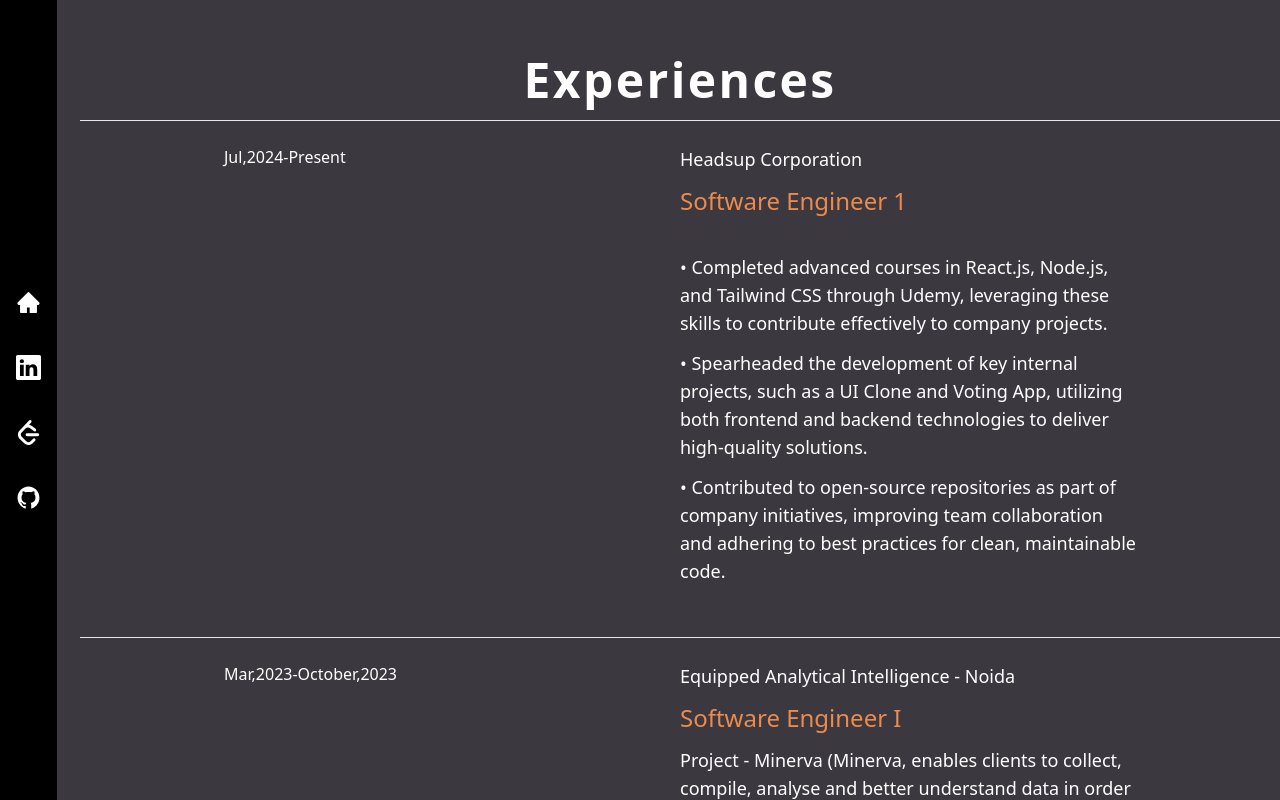
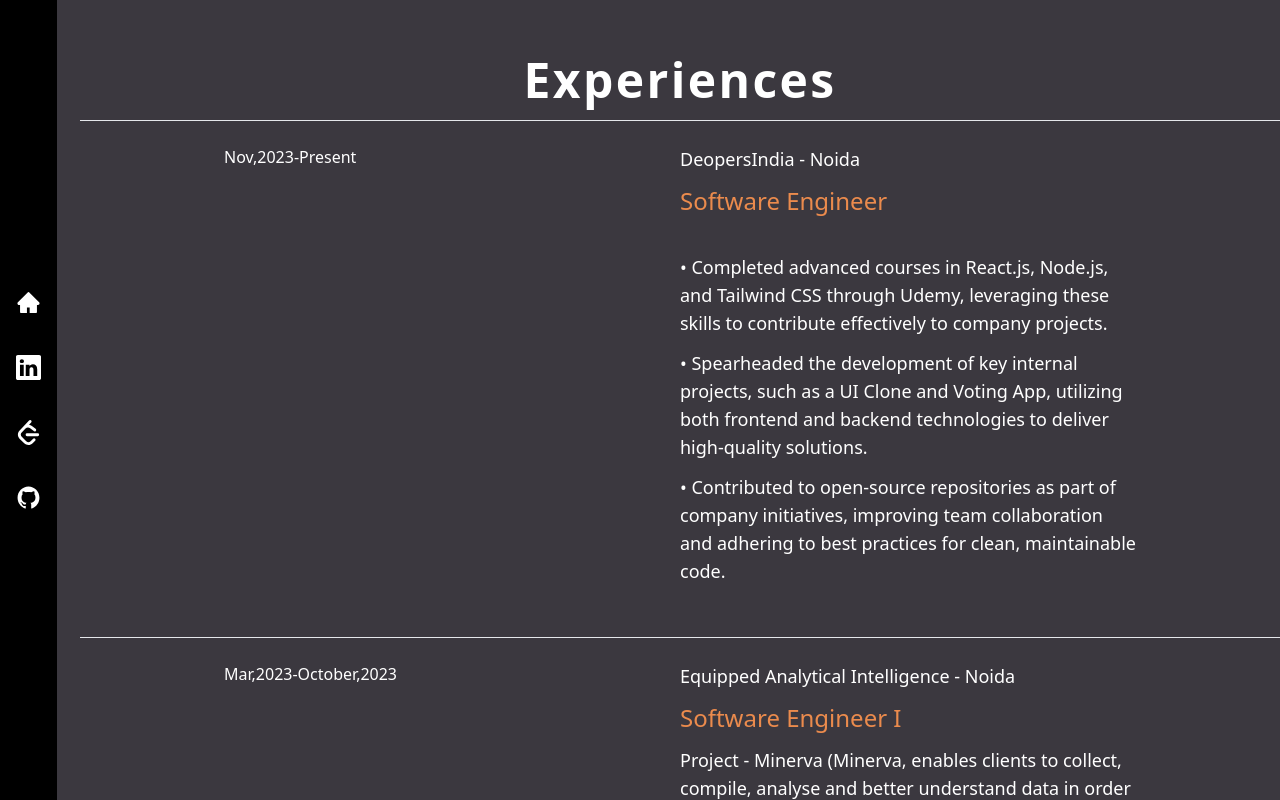
Before and after one commit to singh-aparna/portfolio-aparna-singh, a React (Create React App) app: page /experience in a window 1280 px wide. Built offline with nearby package versions, Linux system fonts and the light colour scheme.

Commit message:
Updation

```diff
--- a/src/Webview/Experience/Experience.js
+++ b/src/Webview/Experience/Experience.js
@@ -5,7 +5,7 @@
   return (
     <div className='pl-20 pt-14 flex flex-col gap-y-4  text-white bg-[#3b383f] ' >
       <div className='text-4xl md:text-5xl font-bold text-center tracking-wider'>Experiences</div>
-      <ExperienceCard period="Jul,2024-Present" company="Headsup Corporation" profile="Software Engineer 1"
+      <ExperienceCard period="Nov,2023-Present" company="DeopersIndia - Noida" profile="Software Engineer"
         responsibility1="• Completed advanced courses in React.js, Node.js, and Tailwind CSS through Udemy, leveraging these skills to contribute
  effectively to company projects."
         responsibility2="• Spearheaded the development of key internal projects, such as a UI Clone and Voting App, utilizing both frontend and
```
